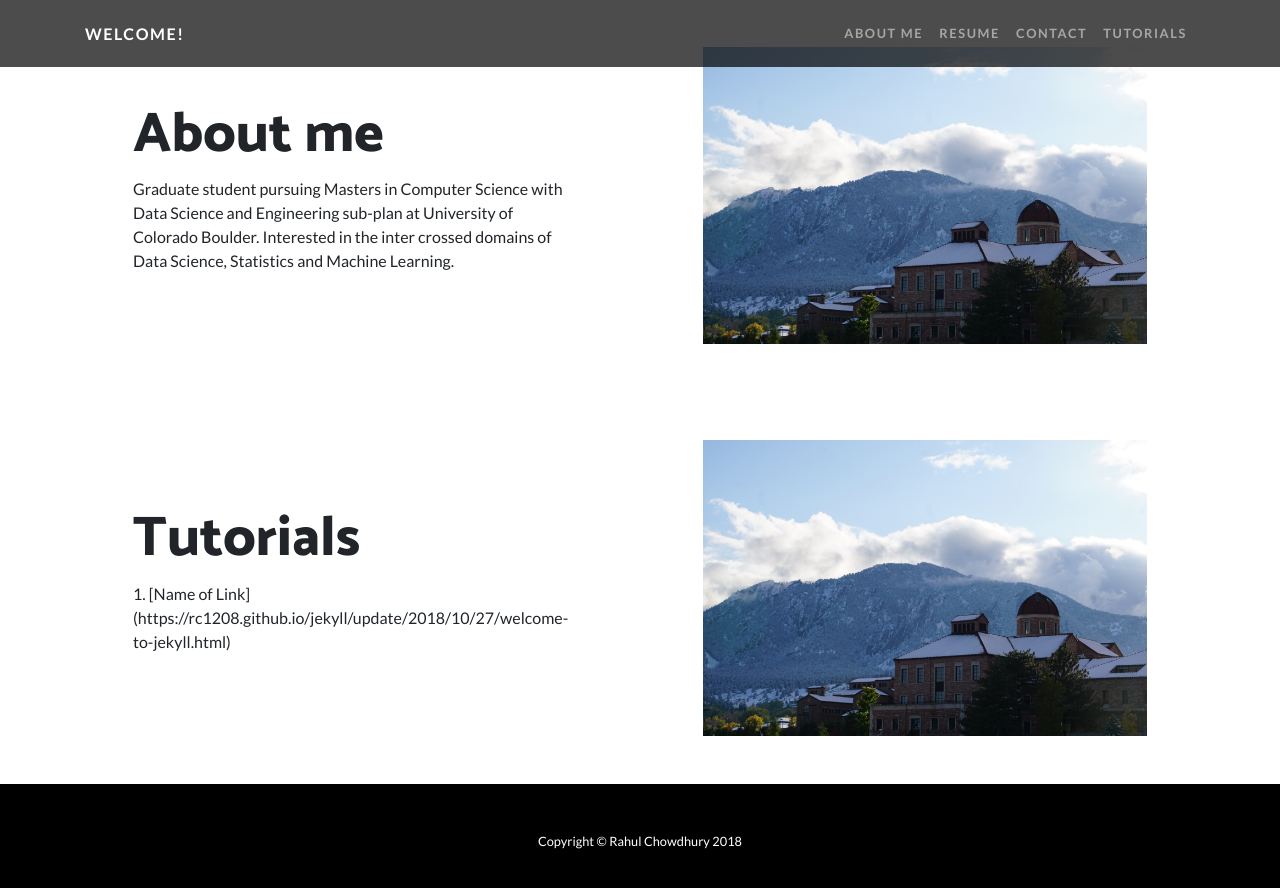
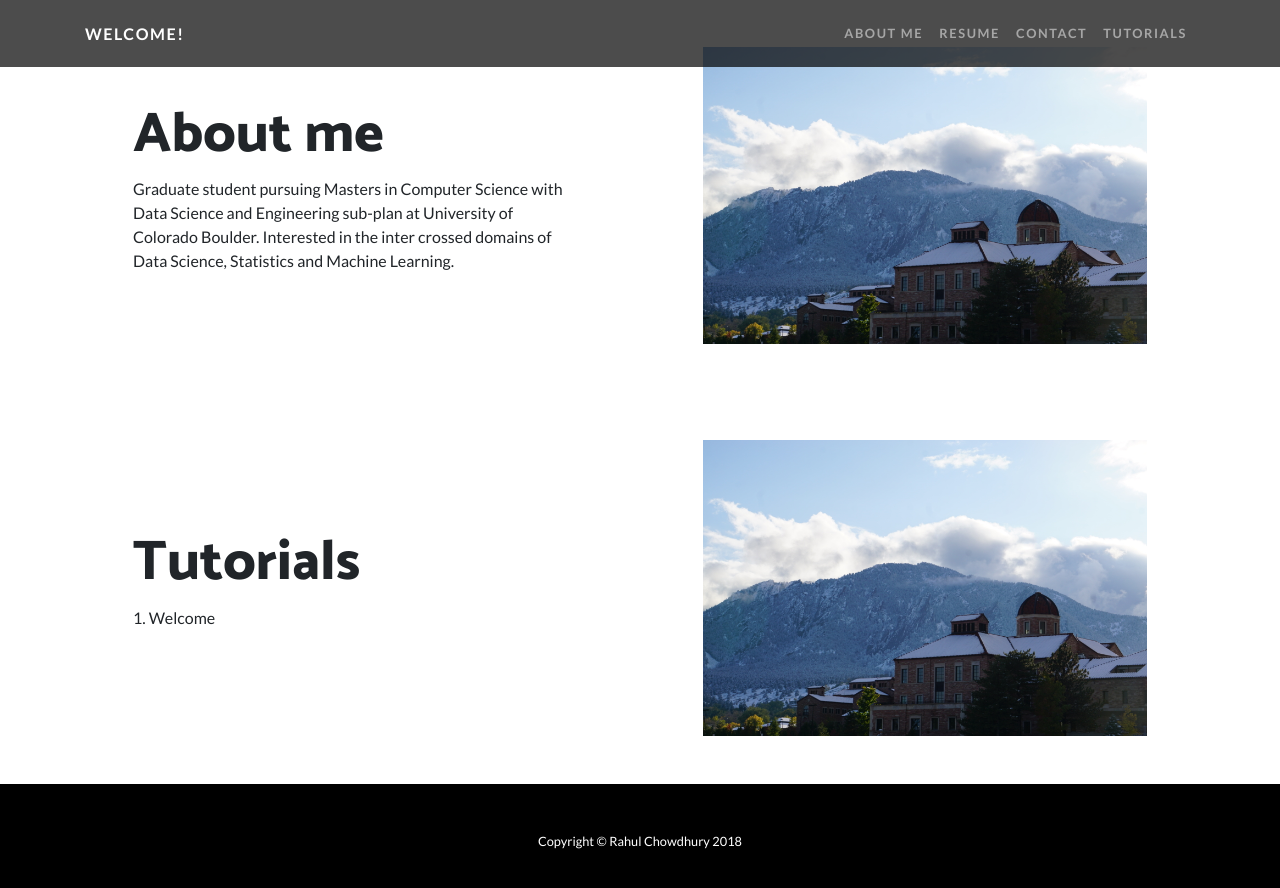
Before and after one commit to rc1208/rc1208.github.io, a Jekyll site: the page built from index.html, in a window 1280 px wide and 900 px high, scrolled down 918 px. Shown: the top 888 px of the window. Built offline with Jekyll 4.4.1, drawn with Linux system fonts in a browser that asks for light colours.

Commit message:
Update index.html

```diff
--- a/index.html
+++ b/index.html
@@ -44,7 +44,7 @@
           <div class="col-lg-6 order-lg-1">
             <div class="p-5">
               <h2 class="display-4">Tutorials</h2>
-              <p>1. [Name of Link]({{ site.url }}{% post_url 2018-10-27-welcome-to-jekyll %}) </p>
+              <p>1. Welcome <a href = "{{ site.url }}{% post_url 2018-10-27-welcome-to-jekyll %}"> </p>
           </div>
         </div>
       </div>
```
